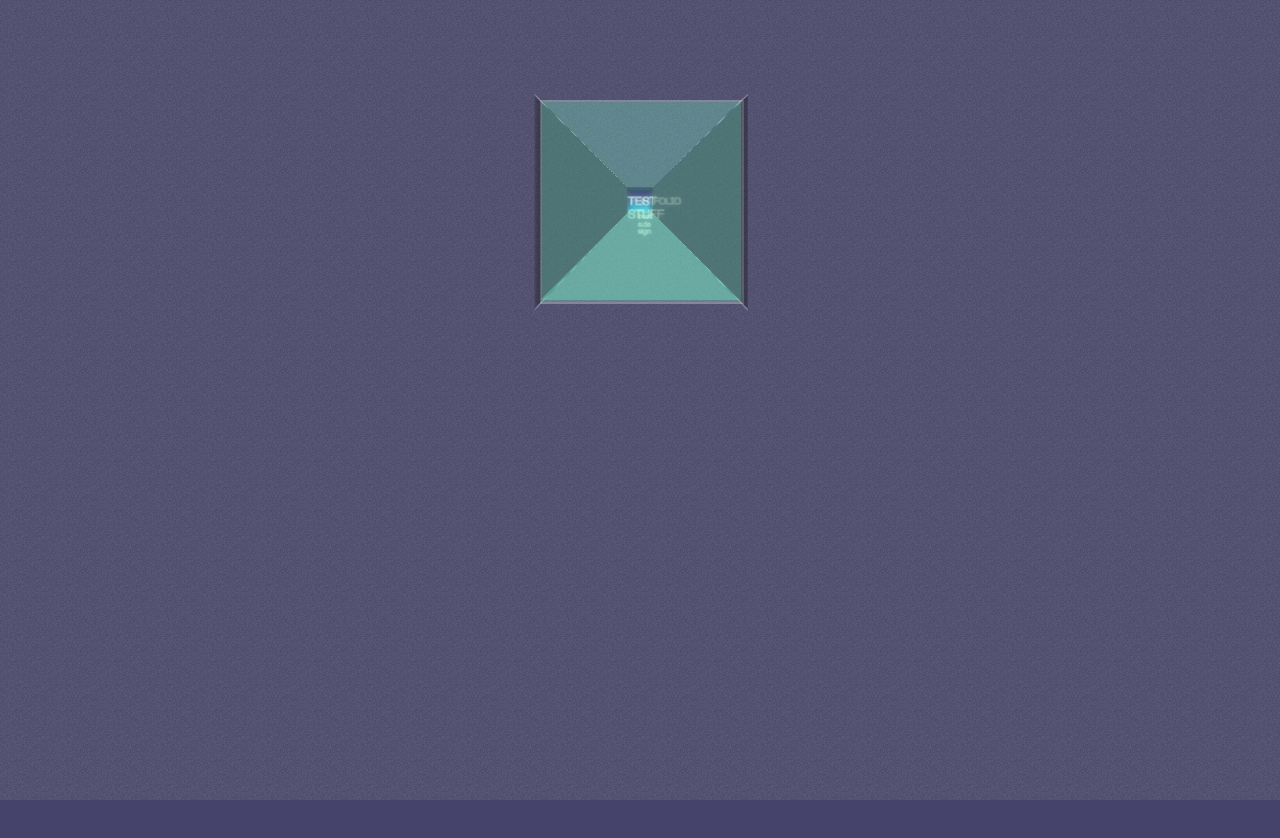
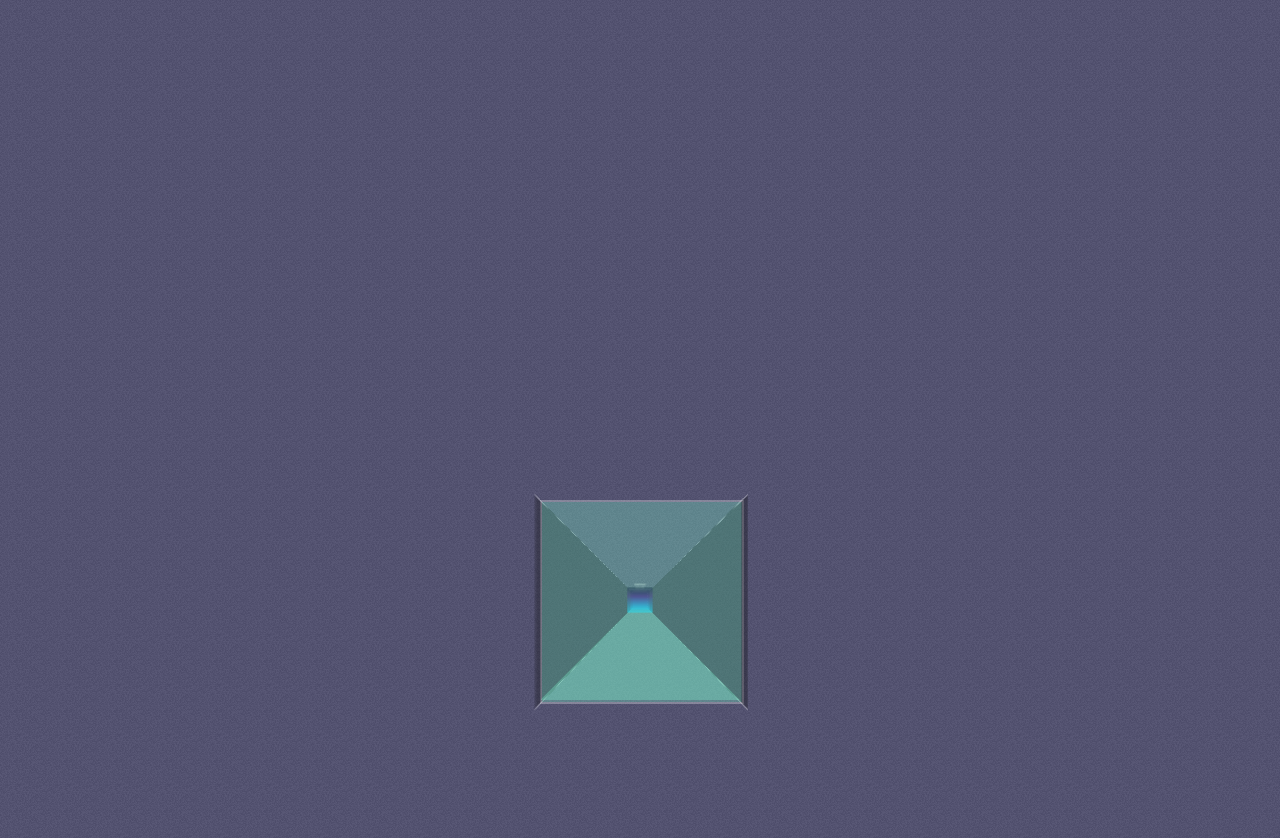
Before and after one commit to processedbeets/beets, a React (Create React App) app: page / in a window 1280 px wide. Shown: the top 838 px of the page. Before the commit the page ends 800 px from the top, so only its background shows below. Built offline with nearby package versions, Linux system fonts and the light colour scheme.

Commit message:
initial splitting off into components

```diff
--- a/src/App.css
+++ b/src/App.css
@@ -3,7 +3,7 @@
 
   display: grid;
   grid-template-columns: 1fr auto 1fr;
-  grid-template-rows: 1fr auto 1fr;
+  grid-template-rows: 1fr 1fr 1fr;
 }
 
 .App-logo {
--- a/src/App.tsx
+++ b/src/App.tsx
@@ -1,12 +1,9 @@
 import './App.css';
 
-import Header from './components/Header';
+import Corridor from './components/Corridor/Corridor';
 import React from 'react';
-import usePositionZ from './hooks/usePositionZ';
 
 const App = () => {
-  let position = usePositionZ();
-
   return (
     <div className="App">
       {/* <section className="content"></section>
@@ -15,30 +12,7 @@ const App = () => {
       <div></div>
       <div></div>
       <div></div>
-      <div id="cube" className="cube">
-        <div
-          className="cube-faces"
-          style={{
-            transform: `translateZ(${position}px)`,
-          }}
-        >
-          <span className="cube-face cube-face--front"></span>
-          <span className="cube-face cube-face--back">
-            <h1 className="email">david@beets.design</h1>
-          </span>
-          <span className="cube-face cube-face--back back-1">
-            <h1>test stuff</h1>
-          </span>
-          <span className="cube-face cube-face--back back-2">
-            <Header title="portfolio" />
-            {/* <h1>other stuff</h1> */}
-          </span>
-          <span className="cube-face cube-face--top"></span>
-          <span className="cube-face cube-face--bottom"></span>
-          <span className="cube-face cube-face--left"></span>
-          <span className="cube-face cube-face--right"></span>
-        </div>
-      </div>
+      <Corridor />
       <div></div>
       <div></div>
       <div></div>
--- /dev/null
+++ b/src/components/Corridor/Corridor.css
@@ -0,0 +1,53 @@
+.cube {
+  perspective: 1rem;
+  perspective-origin: 50% 50%;
+}
+
+.cube-faces {
+  position: relative;
+  margin: 100px auto;
+  width: 200px;
+  height: 200px;
+  transform-style: preserve-3d;
+  transform: translateZ(112px);
+}
+
+.cube-face {
+  opacity: 0.3;
+  position: absolute;
+  top: 0;
+  left: 0;
+  display: block;
+  width: 200px;
+  height: 200px;
+  border: 2px dotted white;
+}
+
+.cube-face--front {
+  transform: translateZ(100px);
+  border-style: solid;
+  background: aquamarine;
+}
+
+.cube-face--left {
+  transform: translateX(-100px) rotateY(-90deg);
+  border-right: none;
+  background: black;
+}
+
+.cube-face--right {
+  transform: translateX(100px) rotateY(90deg);
+  border-left: none;
+  background: black;
+}
+
+.cube-face--top {
+  transform: translateY(-100px) rotateX(90deg);
+  border: none;
+}
+
+.cube-face--bottom {
+  transform: translateY(100px) rotateX(-90deg);
+  border: none;
+  background-color: aquamarine;
+}
--- /dev/null
+++ b/src/components/Corridor/Corridor.tsx
@@ -0,0 +1,31 @@
+import './Corridor.css';
+
+import React from 'react';
+import Wall from '../Wall/Wall';
+import usePositionZ from '../../hooks/usePositionZ';
+
+const Corridor = () => {
+  let position = usePositionZ();
+
+  return (
+    <div id="cube" className="cube">
+      <div
+        className="cube-faces"
+        style={{
+          transform: `translateZ(${position}px)`,
+        }}
+      >
+        <span className="cube-face cube-face--front"></span>
+        <Wall title="david@beets.design" position="-100" />
+        <Wall title="Test Stuff" position="-50" />
+        <Wall title="Portfolio" position="-10" />
+        <span className="cube-face cube-face--top"></span>
+        <span className="cube-face cube-face--bottom"></span>
+        <span className="cube-face cube-face--left"></span>
+        <span className="cube-face cube-face--right"></span>
+      </div>
+    </div>
+  );
+};
+
+export default Corridor;
--- /dev/null
+++ b/src/components/Wall/Wall.css
@@ -0,0 +1,18 @@
+.wall {
+  opacity: 0.6;
+  background: linear-gradient(
+    180deg,
+    rgba(2, 0, 36, 1) 0%,
+    rgba(62, 9, 121, 1) 35%,
+    rgba(0, 212, 255, 1) 100%
+  );
+  border: none;
+}
+
+h1 {
+  position: relative;
+  top: -2rem;
+  font-size: medium;
+  margin: 0;
+  animation: hover-text 4s infinite ease-in-out;
+}
--- /dev/null
+++ b/src/components/Wall/Wall.tsx
@@ -0,0 +1,24 @@
+import './Wall.css';
+
+import React from 'react';
+
+export type WallType = {
+  title: string;
+  position: string;
+  content?: string;
+};
+
+const Wall = ({ title, position }: WallType) => {
+  return (
+    <span
+      className="cube-face wall"
+      style={{
+        transform: `translateZ(${position}px)`,
+      }}
+    >
+      <h1 style={{ animationDelay: `${(Math.random() * 1000).toString()}ms` }}>{title}</h1>
+    </span>
+  );
+};
+
+export default Wall;
--- a/src/index.css
+++ b/src/index.css
@@ -21,8 +21,8 @@ body {
   text-transform: uppercase;
   -webkit-font-smoothing: antialiased;
   -moz-osx-font-smoothing: grayscale;
-  height: 100vh;
-  display: grid;
+  /* height: 100vh;
+  display: grid; */
   /* align-items: center; */
   background-color: var(--background);
   color: white;
@@ -120,107 +120,3 @@ h1:hover {
     text-shadow: var(--text-highlight-half);
   }
 }
-
-.cube {
-  perspective: 1rem;
-  perspective-origin: 50% 50%;
-}
-
-.cube-faces {
-  position: relative;
-  margin: 100px auto;
-  width: 200px;
-  height: 200px;
-  transform-style: preserve-3d;
-  transform: translateZ(112px);
-}
-
-.cube-face {
-  opacity: 0.3;
-  position: absolute;
-  top: 0;
-  left: 0;
-  display: block;
-  width: 200px;
-  height: 200px;
-  /* background-color: rgba(#377cff, 0.3); */
-  /* box-shadow: inset 0 0 0 2px #fff; */
-  /* border: 2px dashed white; */
-  border: 2px dotted white;
-}
-
-.cube-face--front {
-  transform: translateZ(100px);
-  border-style: solid;
-  background: aquamarine;
-}
-
-.cube-face--back {
-  opacity: 0.6;
-  transform: translateZ(-100px);
-  /* background: lavenderblush; */
-  background: linear-gradient(
-    180deg,
-    rgba(2, 0, 36, 1) 0%,
-    rgba(62, 9, 121, 1) 35%,
-    rgba(0, 212, 255, 1) 100%
-  );
-  border: none;
-}
-
-.back-1 {
-  opacity: 0.6;
-  transform: translateZ(-10px);
-  /* background: lavenderblush; */
-  background: linear-gradient(
-    180deg,
-    rgba(2, 0, 36, 1) 0%,
-    rgba(62, 9, 121, 1) 35%,
-    rgba(0, 212, 255, 1) 100%
-  );
-  border: none;
-}
-
-.back-2 {
-  opacity: 0.6;
-  transform: translateZ(-50px);
-  /* background: lavenderblush; */
-  background: linear-gradient(
-    180deg,
-    rgba(2, 0, 36, 1) 0%,
-    rgba(62, 9, 121, 1) 35%,
-    rgba(0, 212, 255, 1) 100%
-  );
-  border: none;
-}
-
-.email {
-  text-transform: lowercase;
-  margin: 70px;
-  white-space: pre-wrap;
-  word-wrap: break-word;
-  text-align: left;
-}
-
-.cube-face--left {
-  transform: translateX(-100px) rotateY(-90deg);
-  border-right: none;
-  background: black;
-}
-
-.cube-face--right {
-  transform: translateX(100px) rotateY(90deg);
-  border-left: none;
-  background: black;
-}
-
-.cube-face--top {
-  transform: translateY(-100px) rotateX(90deg);
-  border: none;
-}
-
-.cube-face--bottom {
-  transform: translateY(100px) rotateX(-90deg);
-  border: none;
-  background-color: aquamarine;
-}
```
Also changed, not shown: src/components/Header/Header.tsx (renamed from src/components/Header.tsx).
